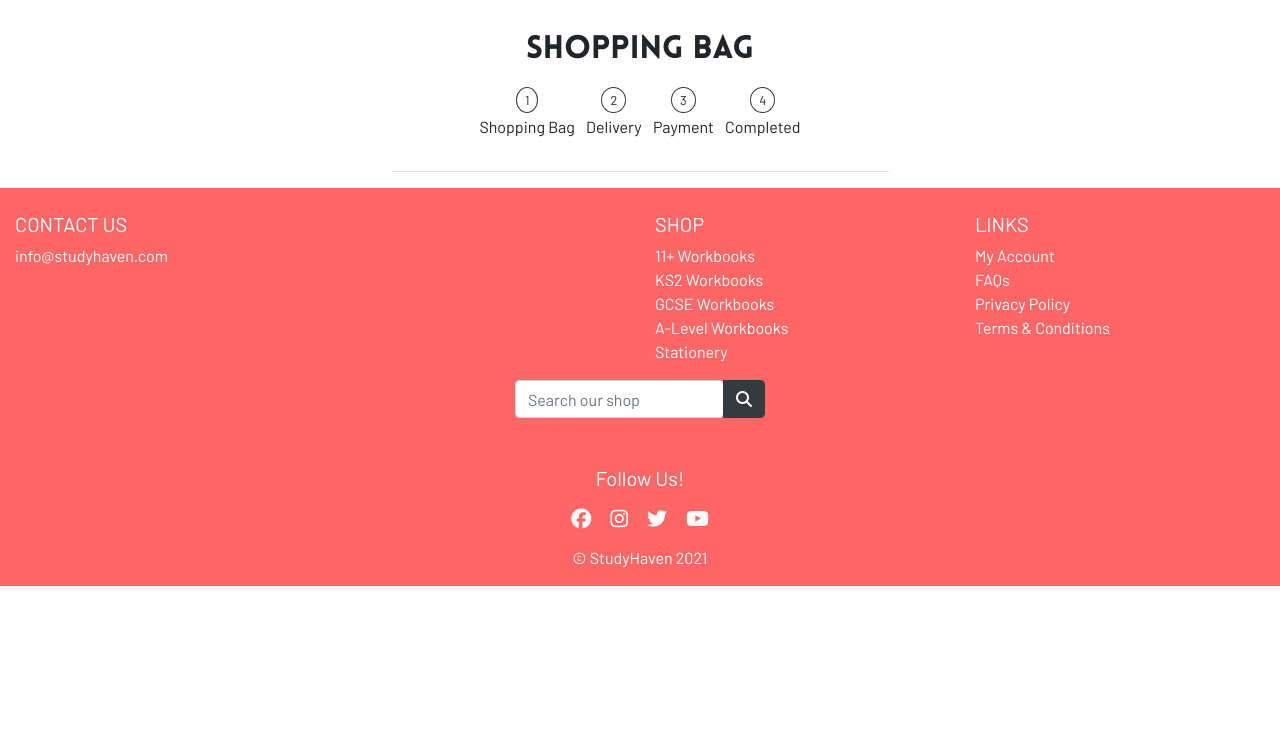
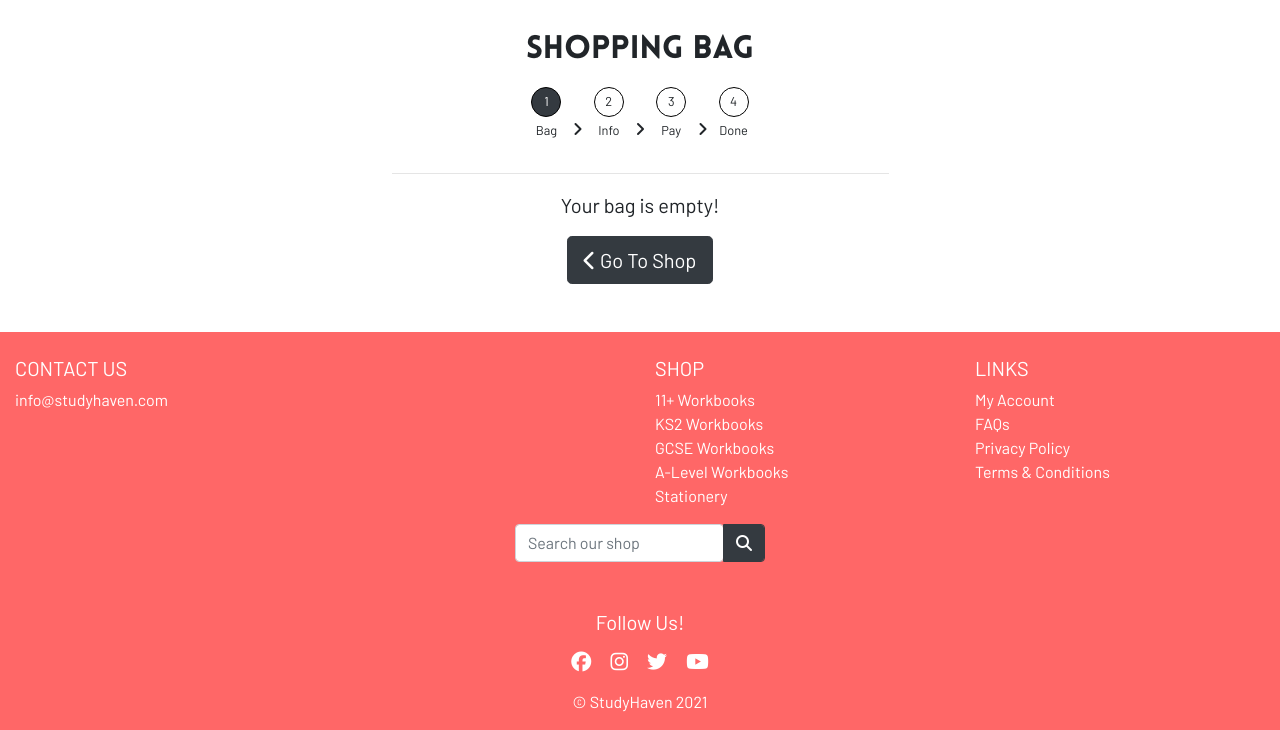
Before and after one commit to jerhabor/studyhaven, a Django app: page /bag/ in a window 1280 px wide. Shown: the part 135-865 px from the top of the page. Before the commit the page ends 721 px from the top, so only its background shows below. Run offline with Django 3.2, Linux system fonts and the light colour scheme; some libraries are stand-ins or nearby versions.

Commit message:
FEAT: Added the shopping bag app and created the template.

```diff
--- a/bag/templates/bag/bag.html
+++ b/bag/templates/bag/bag.html
@@ -15,29 +15,38 @@
             <div class="col-12 mt-3 text-center">
                 <h2 class="site-logo">Shopping Bag</h2>
                 <div class="col-12 col-lg-6 offset-lg-3 my-auto">
-                    <ul class="list-inline text-center ml-auto">
-                        <li class="list-inline-item dropdown">
-                            <div class="text-center">
-                                <div><span class="py-1 px-2 border border-dark rounded-circle align-items-center small">1</span></div>
-                                <p class="mt-1">Shopping Bag</p>
+                    <ul class="list-inline text-center">
+                        <li class="list-inline-item">
+                            <div class="text-center small">
+                                <div class="checkout-steps bg-dark text-white">1</div>
+                                <p class="mt-1">Bag</p>
                             </div>
                         </li>
                         <li class="list-inline-item">
-                            <div class="text-center">
-                                <div><span class="py-1 px-2 border border-dark rounded-circle align-items-center small">2</span></div>
-                                <p class="mt-1">Delivery</p>
+                            <i class="fas fa-angle-right fa-md"></i>
+                        </li>
+                        <li class="list-inline-item">
+                            <div class="text-center small">
+                                <div class="checkout-steps">2</div>
+                                <p class="mt-1">Info</p>
                             </div>
                         </li>
                         <li class="list-inline-item">
-                            <div class="text-center">
-                                <div><span class="py-1 px-2 border border-dark rounded-circle align-items-center small">3</span></div>
-                                <p class="mt-1">Payment</p>
+                            <i class="fas fa-angle-right fa-md"></i>
+                        </li>
+                        <li class="list-inline-item">
+                            <div class="text-center small">
+                                <div class="checkout-steps">3</div>
+                                <p class="mt-1">Pay</p>
                             </div>
                         </li>
                         <li class="list-inline-item">
-                            <div class="text-center">
-                                <div><span class="py-1 px-2 border border-dark rounded-circle align-items-center small">4</span></div>
-                                <p class="mt-1">Completed</p>
+                            <i class="fas fa-angle-right fa-md"></i>
+                        </li>
+                        <li class="list-inline-item">
+                            <div class="text-center small">
+                                <div class="checkout-steps">4</div>
+                                <p class="mt-1">Done</p>
                             </div>
                         </li>
                     </ul>
@@ -45,5 +54,24 @@
                 <hr class="w-50">
             </div>
         </div>
+        <div class="row">
+            <div class="col-12">
+                {% if bag_items %}
+                    <div class="table-responsive"></div>
+                {% else %}
+                    <div class="text-center mb-5">
+                        <p class="lead text-center">Your bag is empty!</p>
+                        <a href="{% url 'shop' %}" class="btn btn-dark btn-lg">
+                            <span class="icon">
+                                <i class="fas fa-chevron-left"></i>
+                            </span>
+                            <span>
+                                Go To Shop
+                            </span>
+                        </a>
+                    </div>
+                {% endif %}
+            </div>
+        </div>
     </div>
 {% endblock %}
--- a/static/css/base.css
+++ b/static/css/base.css
@@ -177,6 +177,17 @@ footer {
     font-weight: 700;
 }
 
+/* ---------------------------------------------------- SHOPPING BAG TEMPLATE */
+
+.checkout-steps {
+    height: 30px;
+    width: 30px;
+    padding-top: .3em;
+    border: solid 1px #000;
+    align-items: center;
+    border-radius: 50%;
+}
+
 /* ---------------------------------------------------- MEDIA QUERIES */
 
 @media (min-width: 1200px) {
```
